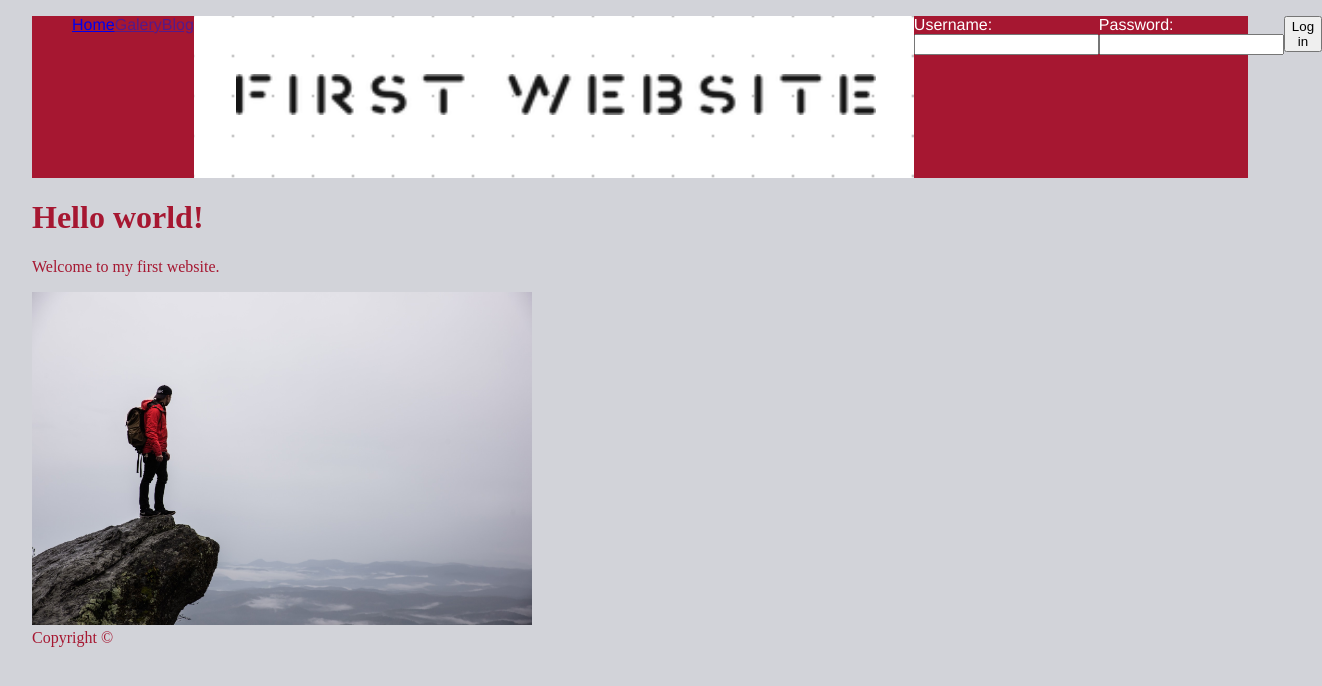
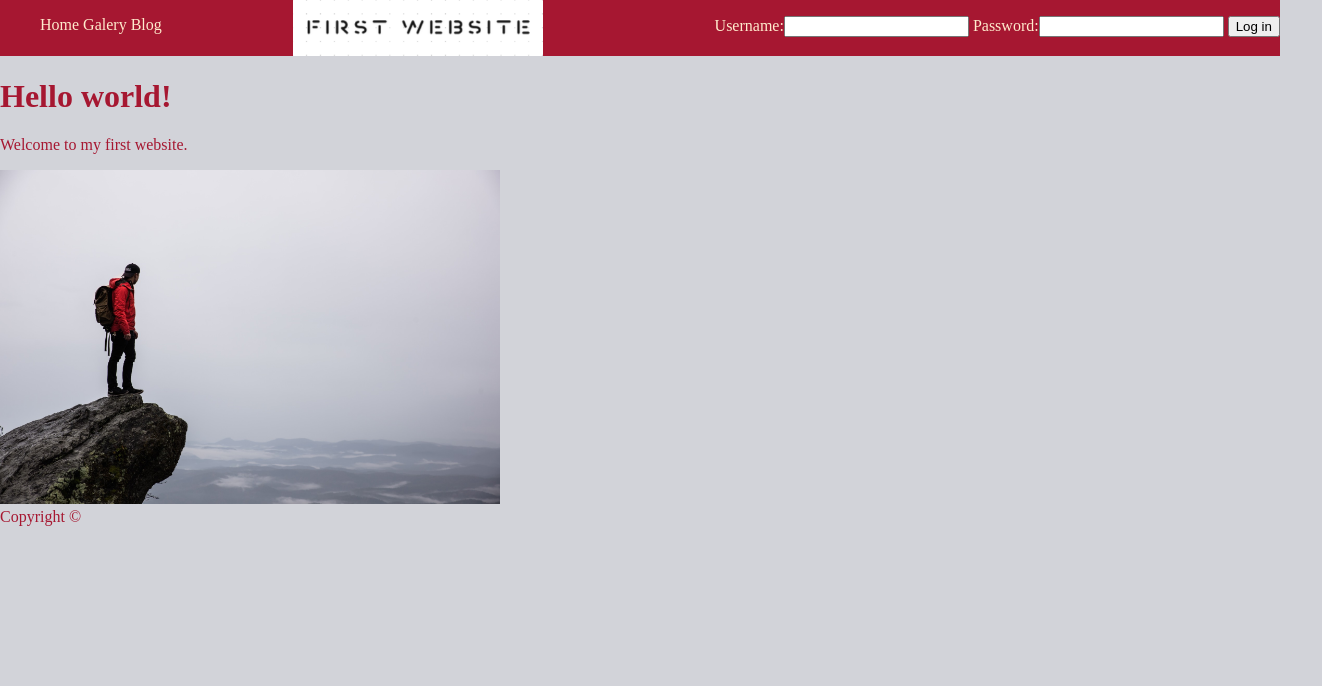
Before and after one commit to Noroff-FEU-Assignments/cross-course-project-Ilona-front-end, a plain HTML site: page index.html in a window 1280 px wide. Shown: the whole page, 1322 px wide, since content can reach past the window. Drawn offline with Linux system fonts and the light colour scheme.

Commit message:
changes in header

```diff
--- a/css/stylesheets.css
+++ b/css/stylesheets.css
@@ -1,14 +1,26 @@
-ul {
-  list-style: none;
-  display: flex;
-  justify-content: space-between;
-  font-family: "Franklin Gothic Medium", "Arial Narrow", Arial, sans-serif;
-  background-color: #a61731;
-  color: white;
-}
-
 body {
   background-color: #d2d3d9;
   color: #a61731;
-  margin: 16px 32px;
+  margin: 0;
+  padding: 0;
 }
+
+.header {
+  display: flex;
+  justify-content: space-between;
+  background-color: #a61731;
+  color: blanchedalmond;
+}
+
+.header ul {
+  list-style-type: none;
+}
+
+.header ul li {
+  display: inline-block;
+}
+
+.header ul li a {
+  text-decoration: none;
+  color: blanchedalmond;
+}
--- a/index.html
+++ b/index.html
@@ -5,22 +5,27 @@
     <meta http-equiv="X-UA-Compatible" content="IE=edge">
     <meta name="viewport" content="width=device-width, initial-scale=1.0">
     <link rel="stylesheet" href="css/stylesheets.css" type="text/css">
+    <link rel="shortcut icon" href="images/fw.png" type="image/x-icon">
     <title>My first website</title>
 </head>
 <body>
-    <header>
-        <!--add logo image later-->
-        <nav class="nav-top">
+    <header class="header-top">
+        <div class="header">
                 <ul>
                     <li><a href="/">Home</a></li>
-                <li><a href="">Galery</a></li>
-                <li><a href="">Blog</a></li>
-                <img src="./images/logo.png" alt="Logo">
+                    <li><a href="galery.html">Galery</a></li>
+                    <li><a href="blog.html">Blog</a></li>
+                </ul>
+
+                <img src="./images/logo.png" alt="Logo" width="250">
+
+                <ul>
                     <li>Username:<input type="text" name="username" /></li>
                     <li>Password:<input type="password" name="password" /></li>
                     <li><button id="button">Log in</button></li>
                 </ul>
-        </nav>
+
+        </div>
     </header>
 
     <main>
```
Also changed, not shown: images/fw.png (added). Lines whose indentation alone changed are shown as unchanged.
